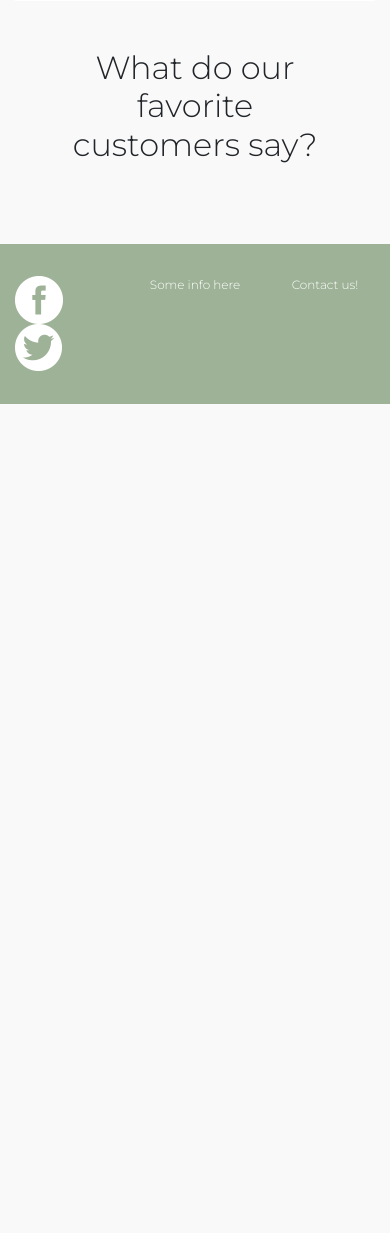
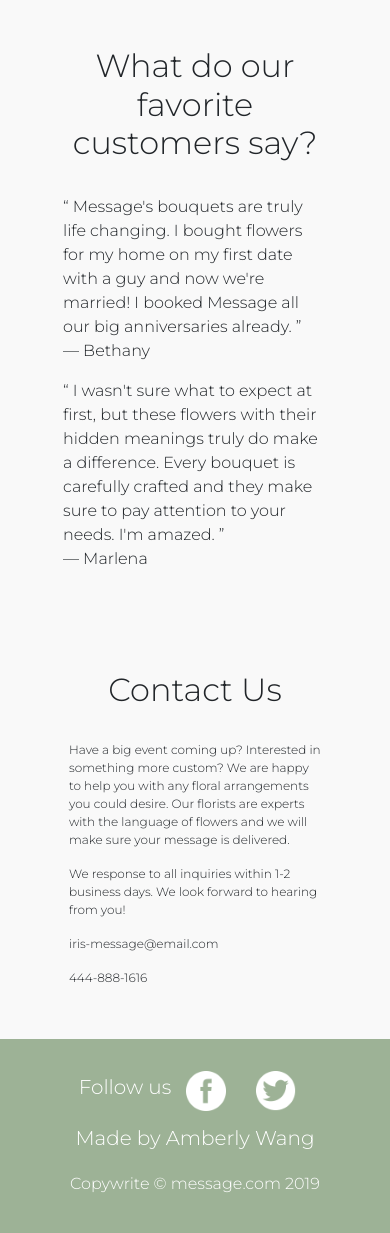
Before and after one commit to awang617/Message, a Python web app: template templates/index.html in a window 390 px wide. Shown: the part 1510-2743 px from the top of the page. Before the commit the page ends 1914 px from the top, so only its background shows below. Run offline with Jinja, Linux system fonts and the light colour scheme; the template is opened without the code that fills it: most values are stand-ins (such as "Sample title", 1, 10 or a date in 2020); grey boxes marked "Sample" are stand-in pictures; some libraries are stand-ins or nearby versions.

Commit message:
improve UI and responsiveness

```diff
--- a/templates/cart.html
+++ b/templates/cart.html
@@ -61,6 +61,7 @@
         <a href="/shop" class="button">Continue Shopping</a>
     </div>
 
+    {% if cart %}
     <div class="col-sm-4">
         <h2>Your Order</h2>
 
@@ -74,7 +75,6 @@
 
         <p>Total: ${{order.total_cost}}</p>
 
-        {% if cart %}
             <a href="/shipping" class="button">Checkout</a>
         {% endif %}
     </div>
--- a/templates/index.html
+++ b/templates/index.html
@@ -78,8 +78,30 @@
 
 <section id="testimonials">
     <h2>What do our favorite customers say?</h2>
-    <!-- hard code testimonials -->
+    <blockquote>
+        <q>
+            Message's bouquets are truly life changing. I bought flowers for my home on my first date with a guy and now we're married! I booked Message all our big anniversaries already.
+        </q>
+        <br> &mdash; Bethany
+    </blockquote>
+    <blockquote>
+        <q>
+            I wasn't sure what to expect at first, but these flowers with their hidden meanings truly do make a difference. Every bouquet is carefully crafted and they make sure to pay attention to your needs. I'm amazed.
+        </q>
+        <br> &mdash; Marlena
+    </blockquote>
 </section>
+
+<section id="contact">
+    <h2>Contact Us</h2>
+    <p>Have a big event coming up? Interested in something more custom? We are happy to help you with any floral arrangements you could desire. Our florists are experts with the language of flowers and we will make sure your message is delivered.</p>
+    <p>
+        We response to all inquiries within 1-2 business days. We look forward to hearing from you!
+    </p>
+    <p>iris-message@email.com</p>
+    <p>444-888-1616</p>
+</section>
+
 </div>
 
 <script src="https://code.jquery.com/jquery-3.3.1.slim.min.js" integrity="sha384-q8i/X+965DzO0rT7abK41JStQIAqVgRVzpbzo5smXKp4YfRvH+8abtTE1Pi6jizo" crossorigin="anonymous"></script>
--- a/templates/layout.html
+++ b/templates/layout.html
@@ -26,7 +26,9 @@
 
     <nav class="navbar sticky-top" role="navigation" aria-label="main navigation">
         <div class="navbar-brand">
-            <a class="navbar-item" href="{{url_for('index')}}" title="index">Message</a>
+            <a class="navbar-item" href="{{url_for('index')}}" title="index">
+                <img src="{{url_for('static', filename='LOGO_1.png')}}">
+            </a>
 
             <a role="button" class="navbar-burger burger" aria-label="menu" aria-expanded="false" data-target="navbarBasic">
                 <span aria-hidden="true"></span>
@@ -36,24 +38,24 @@
         </div>
 
         <div id="navbarBasic" class="navbar-menu">
-            <div class="navbar-start">
-                <!-- <a class="navbar-item" href="{{url_for('index')}}" title="index" >Home</a> -->
+
+            <div class="navbar-end">
                 <a class="navbar-item" href="{{url_for('shop')}}" title="shop">Shop</a>
                 <a class="navbar-item" href="{{url_for('quiz')}}" title="quiz">Quiz</a>
                 <a class="navbar-item" href="/#history" title="history">About Us</a>
-
-            </div>
-
-            <div class="navbar-end">
                 {% if current_user.is_authenticated %}
-                <a class="navbar-item" href="{{url_for('profile')}}" title="logout">Account</a>
                 <a class="navbar-item" href="{{url_for('logout')}}" title="logout">Logout</a>
+                <a class="navbar-item" href="{{url_for('profile')}}" title="account">
+                    <img src="{{url_for('static', filename='member_icon.png')}}" style="width:20px; height:auto">
+                </a>
                 {% else %}
                 <a class="navbar-item" href="{{url_for('login')}}">Login</a>
                 <a class="navbar-item" href="{{url_for('signup')}}">Signup</a>
                 {% endif %}
 
-                <a class="navbar-item" href="{{url_for('cart')}}" title="cart">Cart ({{cartq}})</a>
+                <a class="navbar-item" href="{{url_for('cart')}}" title="cart">
+                    <img src="{{url_for('static', filename='bag_icon.png')}}" style="width:23px;height:auto;"> ({{cartq}})
+                </a>
             </div>
         </div>
     </nav>
@@ -68,20 +70,18 @@
     {% endblock %}
     <footer>
         <div class="container">
-            <div class="row ">
-                <div class="col-4 d-flex flex-column justify-content-end">
-                    <img src="{{url_for('static', filename='facebook_icon.png')}}" alt="" style="width:48px; height:48px;">
-                    <img src="{{url_for('static', filename='twitter_icon.png')}}" alt="" style="width:48px; height:48px;">
+            <div class="footer-row row">
+                <div class="col-sm-6 d-flex align-items-center">
+                    <h5>Follow us</h5>
+                    <a href="www.facebook.com" class="social-icons"><img src="{{url_for('static', filename='facebook_icon.png')}}" alt="" style="width:40px; height:40px;"></a>
+                    <a href="www.twitter.com" class="social-icons"><img src="{{url_for('static', filename='twitter_icon.png')}}" alt="" style="width:40px; height:40px;"></a>
                 </div>
-                <div class="col-4 d-flex justify-content-center">
-                    <p>Some info here</p>
+                <div class="amberly col-sm-6 d-flex justify-content-end align-items-center">
+                    <a href="https://github.com/awang617"><h5>Made by Amberly Wang</h5></a>
                 </div>
-
-                <div class="col-4 d-flex justify-content-center">
-                    <p>Contact us!</p>
-                </div>
-
-
+            </div>
+            <div class="row justify-content-center">
+                <h6>Copywrite &copy; message.com 2019</h6>
             </div>
         </div>
 
```
Also changed, not shown: templates/quiz.html (+7 -52 lines).
